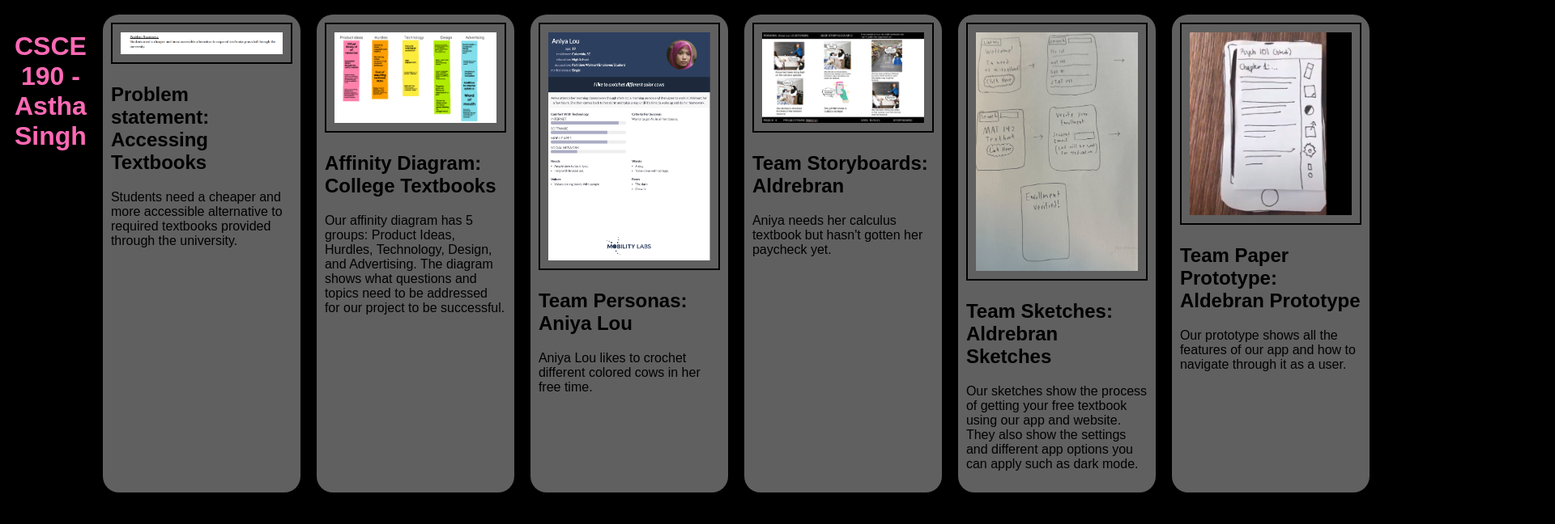
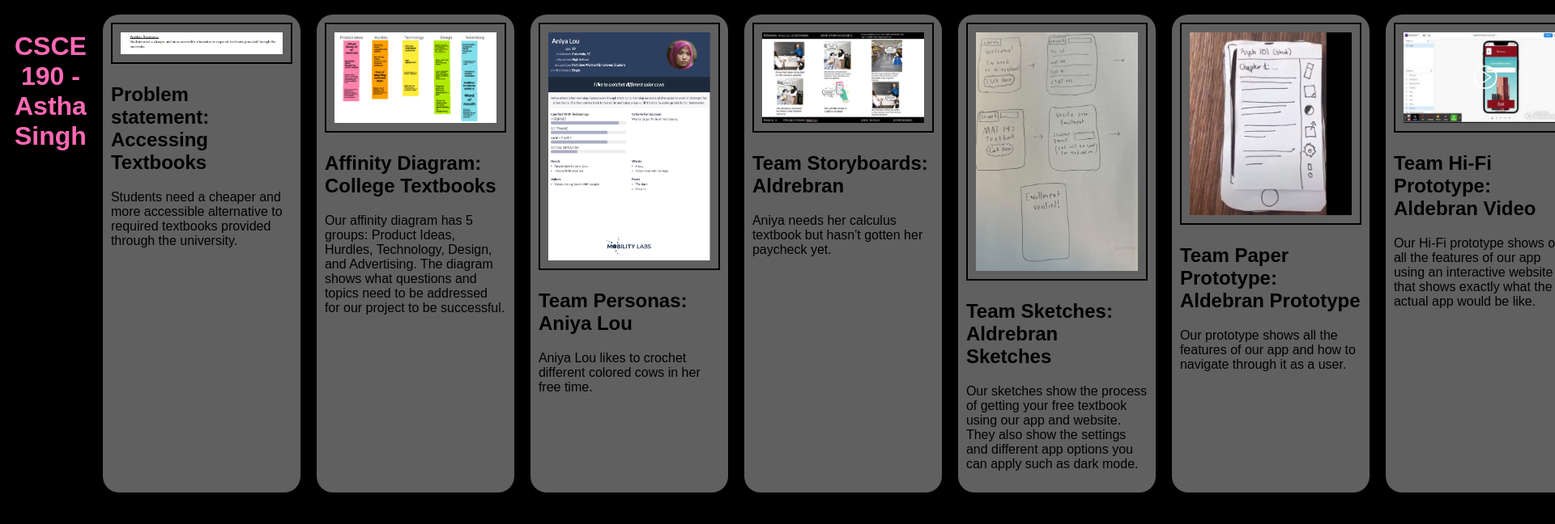
Before and after one commit to AsthaS0/AsthaS0.github.io, a plain HTML site: page index.html in a window 1280 px wide. Shown: the top 648 px of the page at 81% size, 1920 px wide, since content can reach past the window. Drawn offline with Linux system fonts and the light colour scheme.

Commit message:
Update index.html

```diff
--- a/index.html
+++ b/index.html
@@ -76,3 +76,12 @@ Our prototype shows all the features of our app and how to navigate through it a
 
 </body>
 </html>
+ <!-- Hi-Fi prototype assignment -->
+ <section class="assign">
+ <img src="images/HighFiPrototype.png" />
+ <section class="assign-det">
+ <a href="https://youtu.be/A7xKQwwQiPM?si=7XOT1Elc_u4bVTZL"> <h2>Team Hi-Fi Prototype: Aldebran Video </h2></a>
+ <p>
+Our Hi-Fi prototype shows off all the features of our app using an interactive website that shows exactly what the actual app would be like. </p>
+ </section>
+ </section>
```
